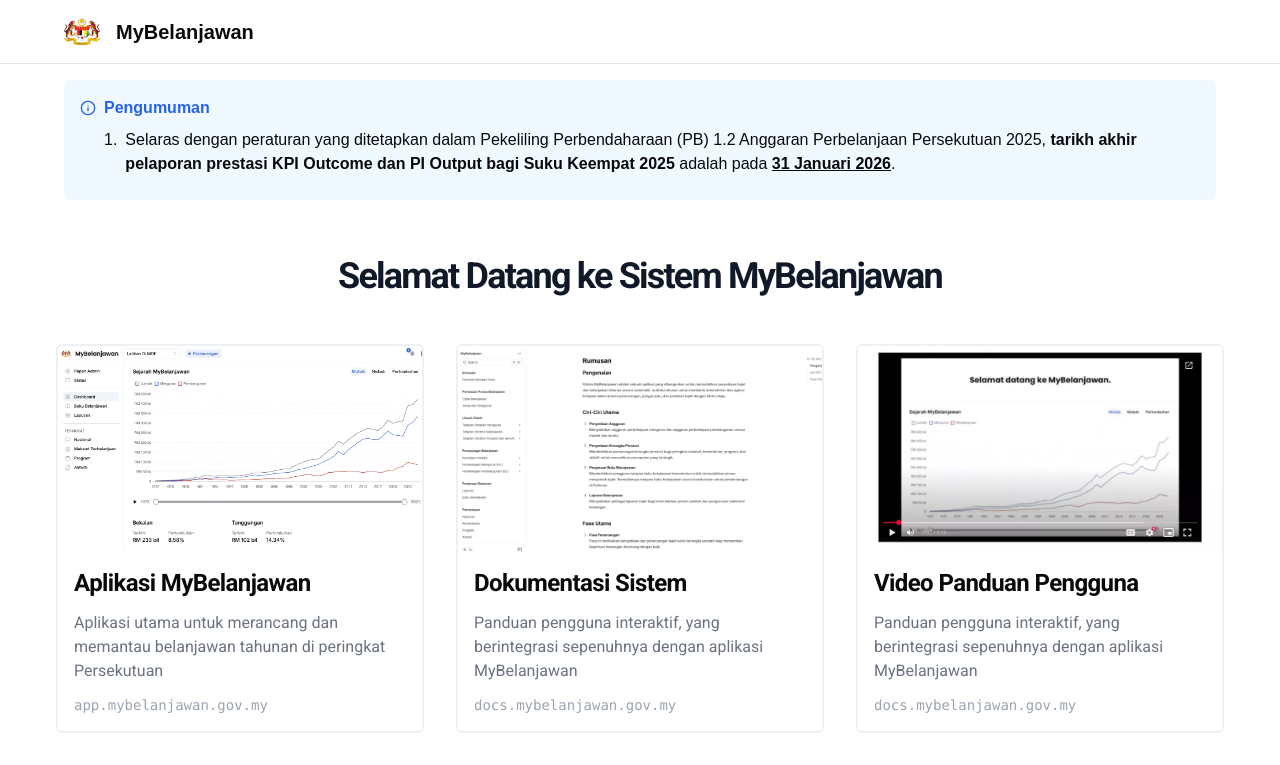
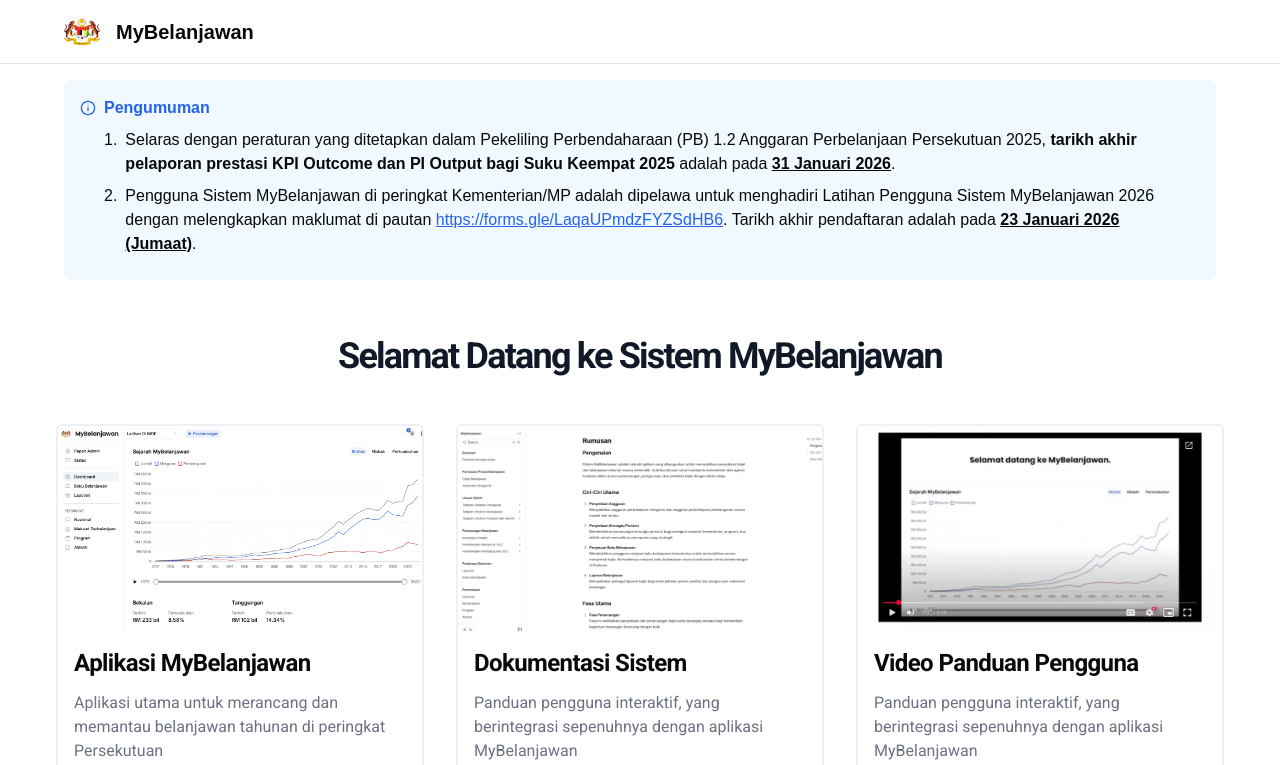
Before and after one commit to mof-malaysia/mybelanjawan-landing, a Next.js app: page / in a window 1280 px wide. Shown: the top 765 px of the page. Built offline with nearby package versions, Linux system fonts and the light colour scheme.

Commit message:
feat: add new notice for MyBelanjawan 2026 (#15)

```diff
--- a/app/layout.tsx
+++ b/app/layout.tsx
@@ -48,6 +48,9 @@
 const notices = [
   <>
     Selaras dengan peraturan yang ditetapkan dalam Pekeliling Perbendaharaan (PB) 1.2 Anggaran Perbelanjaan Persekutuan 2025, <b>tarikh akhir pelaporan prestasi KPI Outcome dan PI Output bagi Suku Keempat 2025</b> adalah pada <b><u>31 Januari 2026</u></b>.
+  </>,
+  <>
+    Pengguna Sistem MyBelanjawan di peringkat Kementerian/MP adalah dipelawa untuk menghadiri Latihan Pengguna Sistem MyBelanjawan 2026 dengan melengkapkan maklumat di pautan <a href="https://forms.gle/LaqaUPmdzFYZSdHB6" target="_blank" rel="noopener noreferrer" className="underline text-blue-600 hover:text-blue-800">https://forms.gle/LaqaUPmdzFYZSdHB6</a>. Tarikh akhir pendaftaran adalah pada <b><u>23 Januari 2026 (Jumaat)</u></b>.
   </>
 ];
 
```
